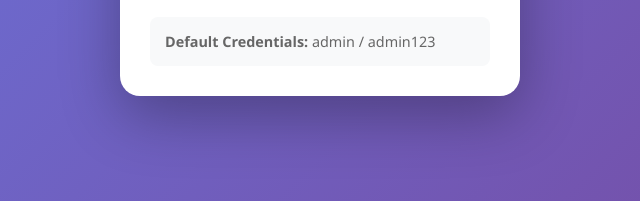
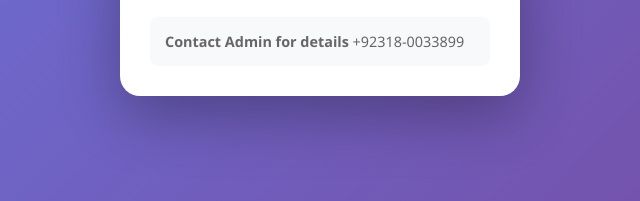
Before and after one commit to thegrotech/Hotel-Management-System, a website: page frontend/index.html in a window 1280 px wide. Shown: the part 594-795 px from the top of the page, 320-960 px from the left. Drawn offline with Linux system fonts and the light colour scheme.

Commit message:
Update index.html

```diff
--- a/frontend/index.html
+++ b/frontend/index.html
@@ -38,7 +38,7 @@
                     <i class="fas fa-sign-in-alt"></i> Login
                 </button>
                 <div class="login-note">
-                    <p><strong>Default Credentials:</strong> admin / admin123</p>
+                    <p><strong>Contact Admin for details</strong> +92318-0033899</p>
                 </div>
             </form>
         </div>
```
